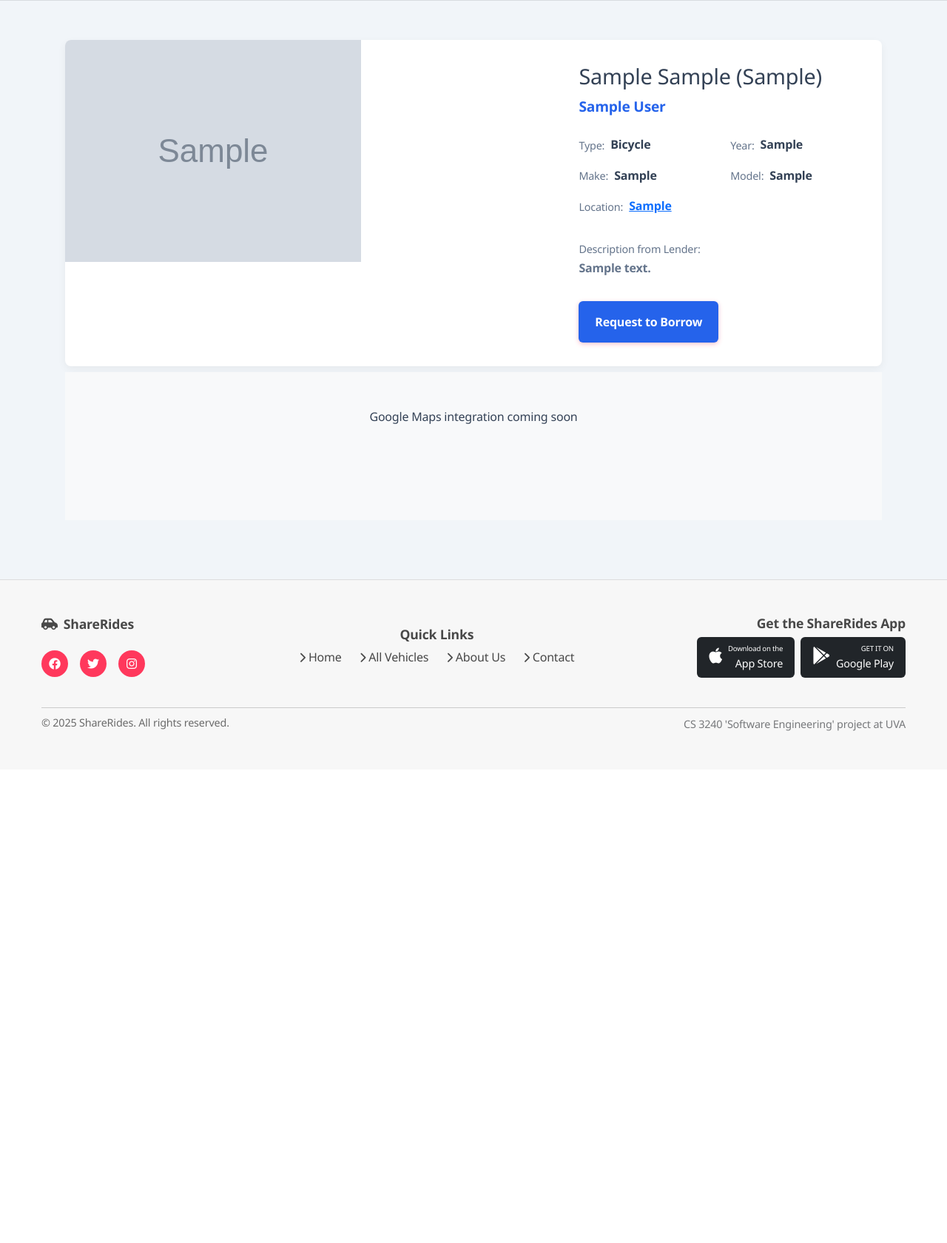
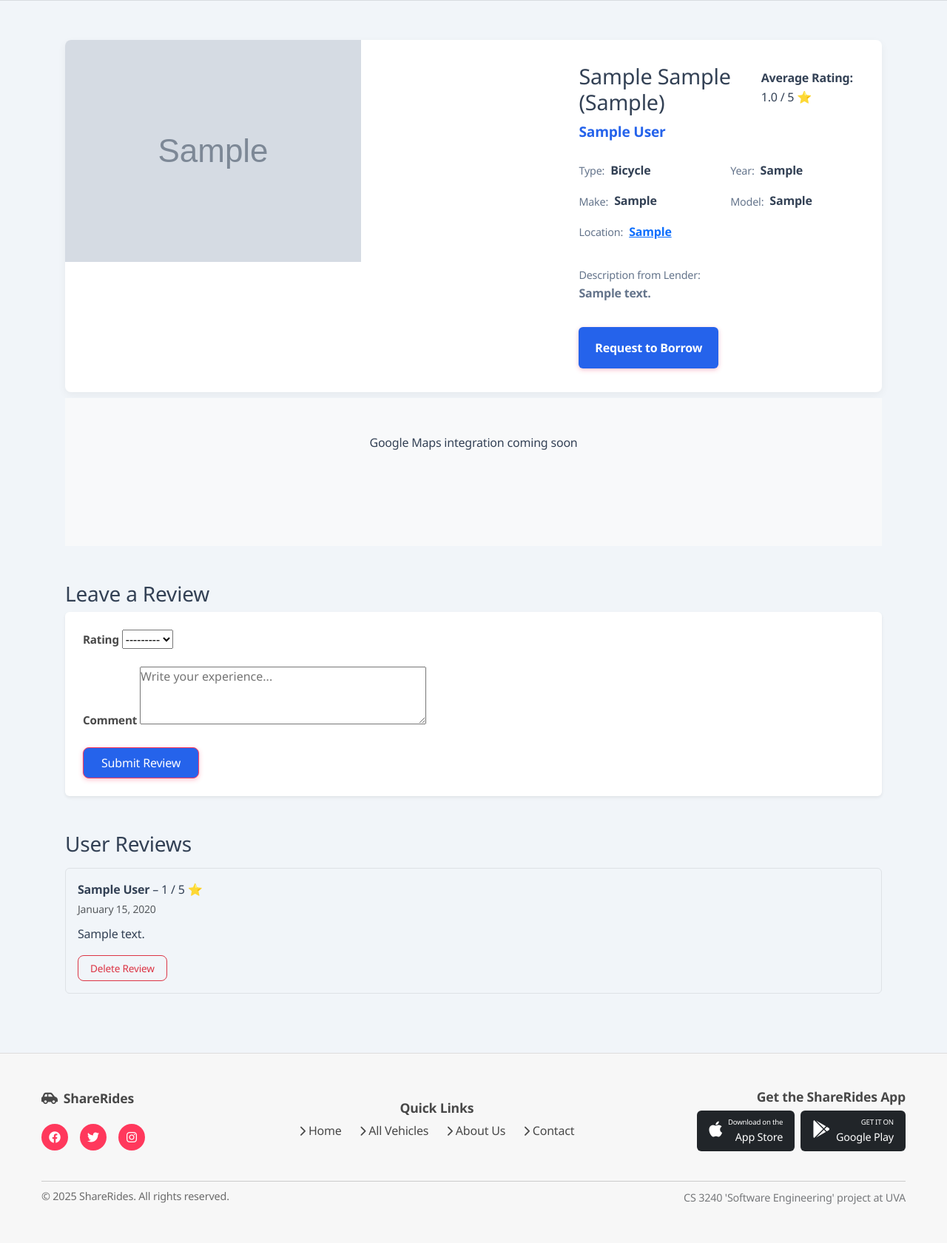
Before and after one commit to TamerTimraz/ShareRides, a Django app: page /vehicle/1 in a window 1280 px wide. Shown: the part 74-1754 px from the top of the page at 74% size. Before the commit the page ends 1062 px from the top, so only its background shows below. Run offline with Django 5.2, Linux system fonts and the light colour scheme; a user stored in the database is signed in; tables that the repository leaves empty hold one stand-in row (values such as "Sample post"); grey boxes marked "Sample" are stand-in pictures; parts of the project's set-up code (start-up, migrations or seed data) failed here and were passed over.

Commit message:
Added Base rating system implementation

```diff
--- a/vehicleLending/forms.py
+++ b/vehicleLending/forms.py
@@ -1,5 +1,5 @@
 from django import forms
-from .models import User, Vehicle, Collection
+from .models import User, Vehicle, Collection, Review
 
 class ProfilePictureForm(forms.ModelForm):
     class Meta:
@@ -33,3 +33,12 @@ class CollectionForm(forms.ModelForm):
             'image': forms.URLInput(attrs={'class': 'form-control'}),
             'private_collection': forms.CheckboxInput(attrs={'class': 'form-check-input'}),
         }
+
+class ReviewForm(forms.ModelForm):
+    class Meta:
+        model = Review
+        fields = ['rating', 'comment']
+        widgets = {
+            'rating': forms.Select(choices=[(i, f"{i} Star{'s' if i > 1 else ''}") for i in range(1, 6)]),
+            'comment': forms.Textarea(attrs={'rows': 3, 'placeholder': 'Write your experience...'}),
+        }
--- a/vehicleLending/models.py
+++ b/vehicleLending/models.py
@@ -99,6 +99,14 @@ class Vehicle(models.Model):
             self.image.delete(save=False)
         super().delete(*args, **kwargs)
 
+    @property
+    def average_rating(self):
+        reviews = self.reviews.all()
+        if not reviews:
+            return None
+        return round(sum([r.rating for r in reviews]) / len(reviews), 1)
+
+
     def __str__(self):
         return f"{self.vehicle_type.upper()} {self.make} {self.model} {self.year} {self.lender}"
 
@@ -134,3 +142,13 @@ class BorrowRequest(models.Model):
 
     def __str__(self):
         return f"Request by {self.requester} for {self.vehicle} - {self.status}"
+
+class Review(models.Model):
+    vehicle = models.ForeignKey(Vehicle, on_delete=models.CASCADE, related_name='reviews')
+    reviewer = models.ForeignKey(User, on_delete=models.CASCADE)
+    rating = models.IntegerField(choices=[(i, i) for i in range(1, 6)])  # 1 to 5 stars
+    comment = models.TextField(blank=True)
+    date = models.DateTimeField(default=now)
+
+    def __str__(self):
+        return f"{self.reviewer.name} - {self.rating} stars"
--- a/vehicleLending/templates/vehicleLending/item_desc.html
+++ b/vehicleLending/templates/vehicleLending/item_desc.html
@@ -256,6 +256,18 @@
             <div class="vehicle-details ps-0 pe-5">
                 <div class="card-header d-flex align-items-center">
                     <h1 class="vehicle-title">{{ vehicle.make }} {{ vehicle.model }} ({{ vehicle.year }})</h1>
+
+                    <!-- START: Average Rating -->
+                    {% if vehicle.average_rating %}
+                    <p class="mt-1">
+                        <strong>Average Rating:</strong>
+                        {{ vehicle.average_rating }} / 5
+                        ⭐
+                    </p>
+                    {% else %}
+                        <p class="mt-1 text-muted">No ratings yet</p>
+                    {% endif %}
+                    <!-- END: Average Rating -->
                 </div>
                 <p class="vehicle-lender">{{ vehicle.lender.name }}</p>
 
@@ -394,6 +406,51 @@
             <p class="text-center pt-5">Google Maps integration coming soon</p>
         </div>
     </div>
+
+        <!-- new -->
+    <div class="mt-5">
+        <h3>Leave a Review</h3>
+
+        {% if user.is_authenticated %}
+            <form method="POST" class="bg-white p-4 rounded shadow-sm">
+                {% csrf_token %}
+                <div class="mb-3">
+                    <label for="id_rating" class="form-label fw-semibold">Rating</label>
+                    {{ form.rating }}
+                </div>
+                <div class="mb-3">
+                    <label for="id_comment" class="form-label fw-semibold">Comment</label>
+                    {{ form.comment }}
+                </div>
+                <button type="submit" class="btn btn-primary px-4 py-2">Submit Review</button>
+            </form>
+        {% else %}
+            <p class="text-muted">You must be logged in to leave a review.</p>
+        {% endif %}
+    </div>
+
+    <div class="mt-5">
+        <h3>User Reviews</h3>
+        {% for review in reviews %}
+            <div class="border rounded p-3 my-3">
+                <strong>{{ review.reviewer.name }}</strong>
+                – {{ review.rating }} / 5 ⭐<br>
+                <small class="text-muted">{{ review.date|date:"F j, Y" }}</small>
+                <p class="mt-2">{{ review.comment }}</p>
+
+                {% if user == review.reviewer %}
+                <form method="POST" action="{% url 'vehicleLending:delete_review' review.id %}" class="mt-2">
+                    {% csrf_token %}
+                    <button type="submit" class="btn btn-sm btn-outline-danger">Delete Review</button>
+                </form>
+                {% endif %}
+            </div>
+        {% empty %}
+            <p class="text-muted">No reviews have been written yet.</p>
+        {% endfor %}
+    </div>
+
+
     </main>
 </body>
 
--- a/vehicleLending/urls.py
+++ b/vehicleLending/urls.py
@@ -28,6 +28,7 @@ urlpatterns = [
     path('requested-vehicles', views.requested_vehicles, name='requested_vehicles'),
     path('return-vehicle/<int:vehicle_id>', views.return_vehicle, name='return_vehicle'),
     path('promote-patron/', views.promote_patron, name='promote_patron'),
+    path('review/<int:review_id>/delete', views.delete_review, name='delete_review'),
 
 ###IGNORE###
 #    path('dev-login/', views.dev_login_as_librarian, name='dev_login'),
--- a/vehicleLending/views.py
+++ b/vehicleLending/views.py
@@ -9,7 +9,7 @@ from django.conf import settings
 from django.urls import reverse
 from .models import *
 from django.contrib.auth import login, logout, get_user_model
-from .forms import VehicleForm, ProfilePictureForm
+from .forms import VehicleForm, ProfilePictureForm, ReviewForm
 from django.contrib.auth.decorators import login_required
 from django.contrib import messages
 from django.views.decorators.http import require_http_methods
@@ -384,7 +384,52 @@ def promote_patron(request):
     # Stay in page
     return render(request, 'vehicleLending/promote_patron.html', {'patrons': patrons})
 
-####-----IGNORE----_#####
+@login_required
+def item_desc(request, vehicle_id):
+    vehicle = get_object_or_404(Vehicle, id=vehicle_id)
+    user = request.user
+    reviews = vehicle.reviews.select_related('reviewer').order_by('-date')
+
+    # Check if the user already reviewed this vehicle
+    existing_review = Review.objects.filter(vehicle=vehicle, reviewer=user).first()
+
+    if request.method == 'POST':
+        if existing_review:
+            messages.error(request, "You have already submitted a review for this vehicle.")
+            return redirect('vehicleLending:details', vehicle_id=vehicle.id)
+
+        form = ReviewForm(request.POST)
+        if form.is_valid():
+            review = form.save(commit=False)
+            review.vehicle = vehicle
+            review.reviewer = user
+            review.save()
+            messages.success(request, "Your review has been submitted.")
+            return redirect('vehicleLending:details', vehicle_id=vehicle.id)
+    else:
+        form = ReviewForm()
+
+    return render(request, 'vehicleLending/item_desc.html', {
+        'vehicle': vehicle,
+        'user': user,
+        'form': form,
+        'reviews': reviews,
+    })
+
+@login_required
+def delete_review(request, review_id):
+    review = get_object_or_404(Review, id=review_id)
+
+    if review.reviewer != request.user:
+        messages.error(request, "You can't delete someone else's review.")
+        return redirect('vehicleLending:details', vehicle_id=review.vehicle.id)
+
+    vehicle_id = review.vehicle.id
+    review.delete()
+    messages.success(request, "Your review has been deleted.")
+    return redirect('vehicleLending:details', vehicle_id=vehicle_id)
+
+# ####-----IGNORE----_#####
 # def dev_login_as_librarian(request):
 #     if not settings.DEBUG:
 #         return HttpResponse("Not allowed in production.")
```
Also changed, not shown: vehicleLending/migrations/0018_review.py (added).
